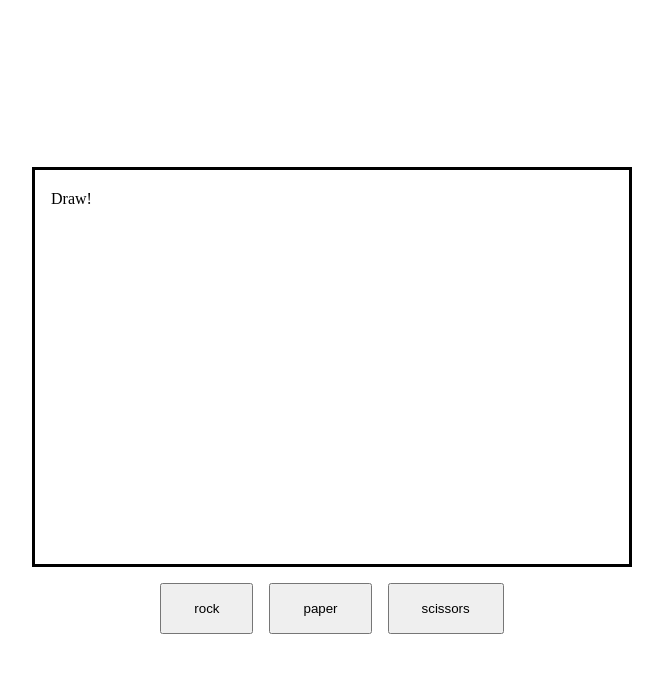
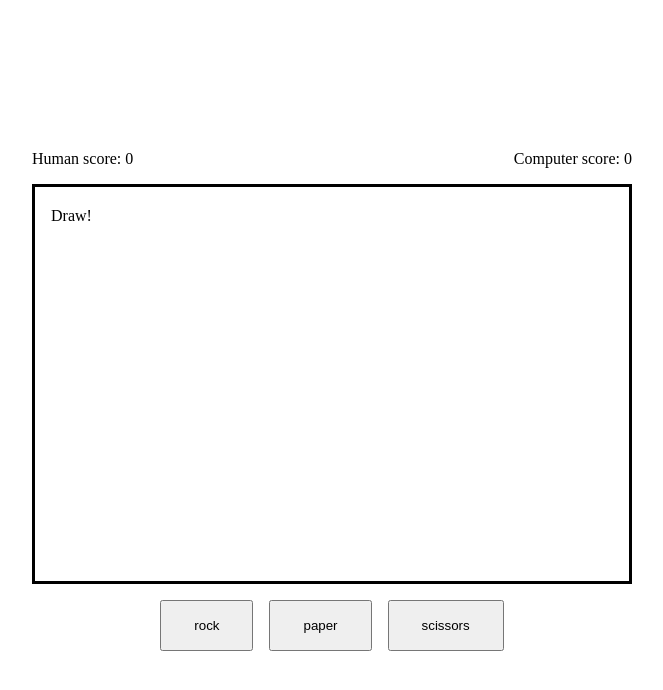
Before and after one commit to gurendev/rock-paper-scissors, a plain HTML site: page index.html in a window 1280 px wide. Both pictures are taken after a click on the button "rock". Shown: the whole page, without its empty margins (308-971 px from the left). Drawn offline with Linux system fonts and the light colour scheme.

Commit message:
Display updated scores

```diff
--- a/index.html
+++ b/index.html
@@ -11,6 +11,10 @@
 
 <body>
     <main>
+        <div class="scores">
+            <p>Human score: <span id="human-score">0</span></p>
+            <p>Computer score: <span id="computer-score">0</span></p>
+        </div>
         <div class="feedback"></div>
         <div class="choices">
             <button type="button">rock</button>
--- a/script.js
+++ b/script.js
@@ -33,6 +33,7 @@ const playRound = (humanChoice, computerChoice) => {
         displayResult(makeRoundWinnerString("Human", humanChoice, "Computer", computerChoice));
         humanScore++;
     }
+    updateUIScores();
 }
 
 const addChoiceButtonsEvents = () => {
@@ -52,6 +53,13 @@ const displayResult = (result) => {
     scrollFeedback();
 }
 
+const updateUIScores = () => {
+    const humanSpan = document.querySelector("#human-score");
+    const computerSpan = document.querySelector("#computer-score");
+    humanSpan.textContent = humanScore;
+    computerSpan.textContent = computerScore;
+}
+
 const makeRoundWinnerString = (winner, winnerChoice, loser, loserChoice) => {
     return `${winner} wins with ${winnerChoice} vs ${loser}'s ${loserChoice}`;
 }
--- a/style.css
+++ b/style.css
@@ -37,3 +37,9 @@ main {
 .choices button {
     padding: 1rem 2rem;
 }
+
+.scores {
+    display: flex;
+    justify-content: space-between;
+    width: 100%;
+}
```
